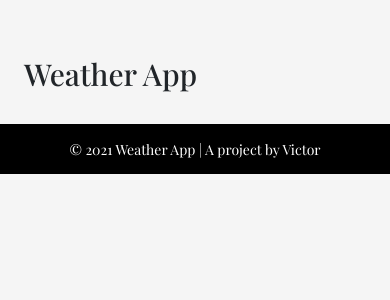
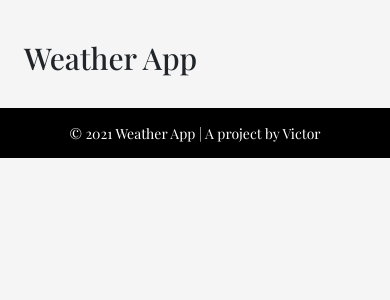
Before and after one commit to victordrumond/weather-app, a React (Create React App) app: page / in a window 390 px wide. Shown: the top 300 px of the page. Built offline with nearby package versions, Linux system fonts and the light colour scheme; no server answers; a web font is replaced by a local one.

Commit message:
Correct margins

```diff
--- a/src/assets/css/App.css
+++ b/src/assets/css/App.css
@@ -39,7 +39,7 @@ footer p {
 
     #header-container {
         margin-left: 1.5rem;
-        padding: 3.5rem 1rem 2rem 0;
+        padding: 2.5rem 1rem 2rem 0;
     }
 
     #header-container h1 {
--- a/src/assets/css/Forecast.css
+++ b/src/assets/css/Forecast.css
@@ -37,7 +37,7 @@
 @media (max-width: 575px) {
     #forecast {
         padding: 0;
-        margin-left: 0.75rem;
+        margin-left: 1rem;
     }
 
     #forecast-title h4 {
--- a/src/assets/css/SearchAndDisplay.css
+++ b/src/assets/css/SearchAndDisplay.css
@@ -58,10 +58,6 @@
 }
 
 @media (max-width: 992px) {
-    #results-container {
-        margin-bottom: 4rem;
-    }
-
     #current-wrapper {
         width: 53%;
     }
@@ -97,7 +93,7 @@
 
 @media (max-width: 575px) {
     #search-wrapper {
-        margin: -0.5rem 1rem 3rem auto;
+        margin: -0.5rem 1rem 1rem auto;
     }
 
     #search-wrapper input {
```
